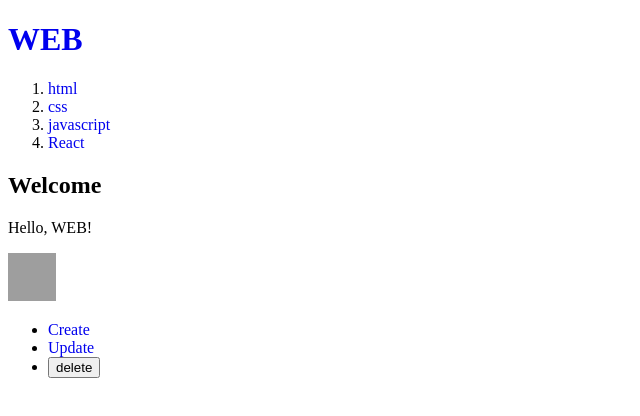
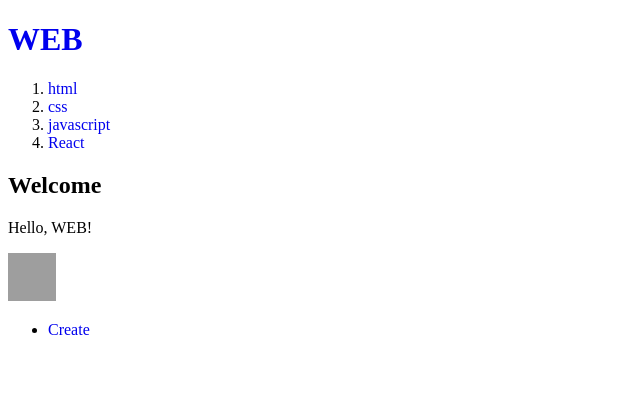
Before and after one commit to alikerock/react_next_app, a Next.js app: page / in a window 1280 px wide. Shown: the top 416 px of the page, without its empty margins (0-640 px from the left). Built offline with nearby package versions, Linux system fonts and the light colour scheme; data requests are answered from the project's data file; grey boxes are pictures that could not be loaded.

Commit message:
update 버튼 구분

```diff
--- /dev/null
+++ b/src/app/Control.js
@@ -0,0 +1,17 @@
+"use client";
+import Link from "next/link";
+import { useParams } from "next/navigation"; //2번이 자동으로 로드된다.
+
+export function Control() {
+  const params = useParams(); //1 useParmas함수를 입력하면
+  const id = params.id; //3 params내 id를 변수에 할당
+  return (
+    <ul>
+      <li><Link href="/create">Create</Link></li>
+      {id ? <>
+        <li><Link href={"/update/"+id}>Update</Link></li>
+        <li><button>delete</button></li>
+      </> : null}
+    </ul>
+  );
+}
--- a/src/app/layout.js
+++ b/src/app/layout.js
@@ -1,6 +1,7 @@
 // "use client";
 import Link from "next/link";
 import "./globals.css";
+import { Control } from "./Control";
 // import { useEffect, useState } from "react";
 
 export const metadata = {
@@ -36,11 +37,7 @@
           </ol>
         </nav>
         {children}
-        <ul>
-          <li><Link href="/create">Create</Link></li>
-          <li><Link href="/update/1">Update</Link></li>
-          <li><button>delete</button></li>
-        </ul>
+        <Control/>
 
         </body>
     </html>
```
